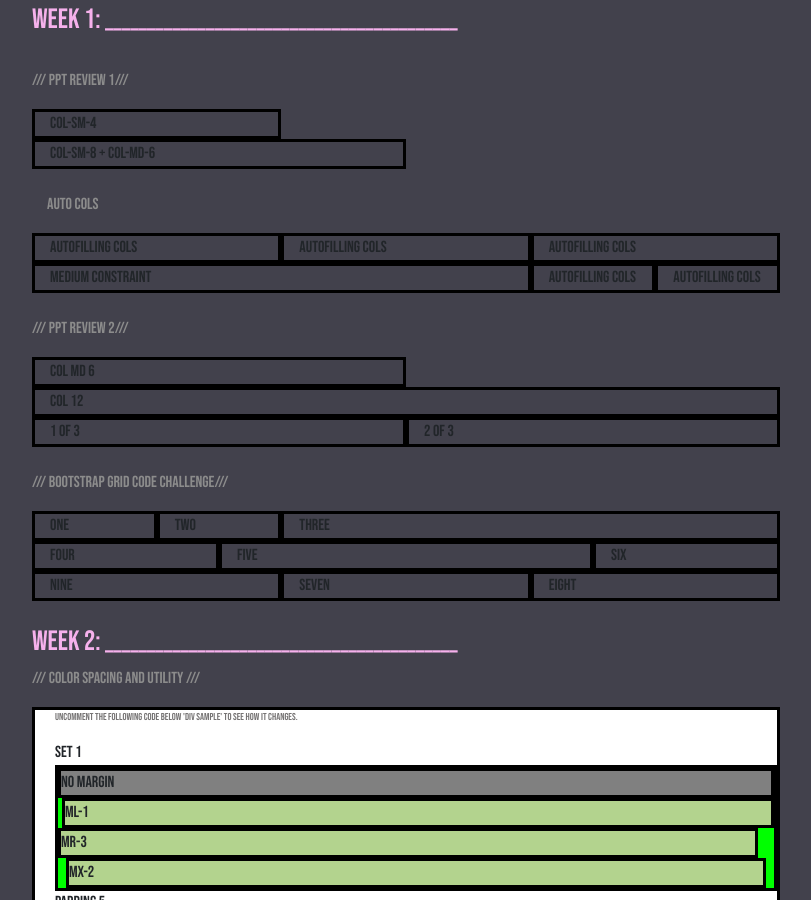
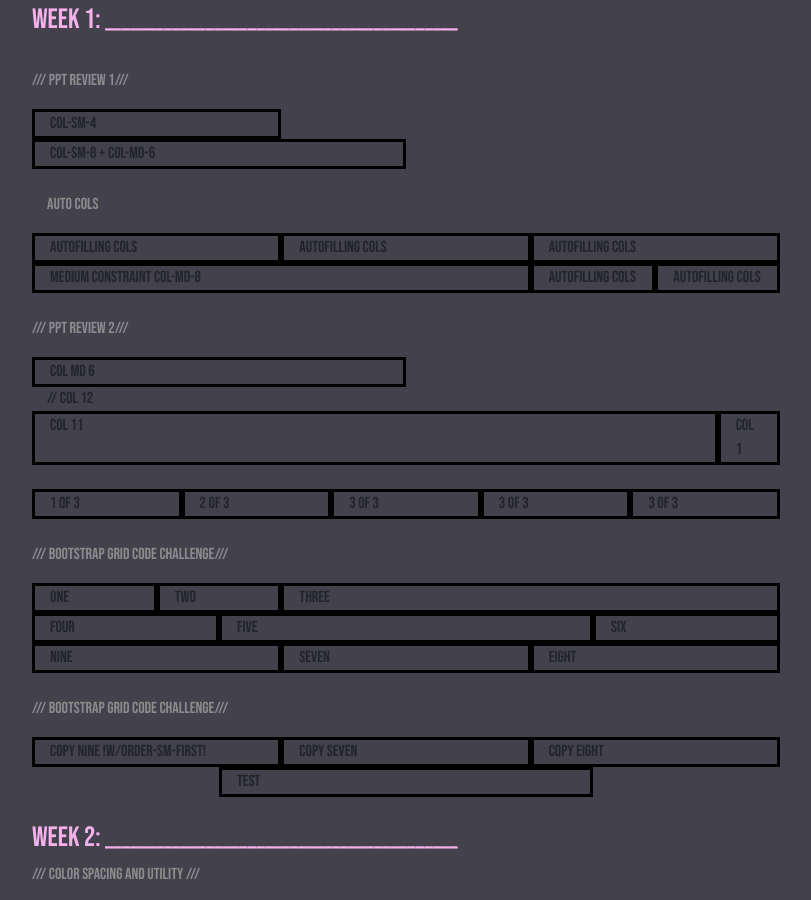
Before and after one commit to andremichalowski/nuCamp-extra-student-excercises, a website: page bootstrap.html in a window 1280 px wide. Shown: the part 522-1422 px from the top of the page, without its empty margins (244-1055 px from the left). Drawn offline with nearby package versions, Linux system fonts and the light colour scheme.

Commit message:
Grid updates

```diff
--- a/bootstrap.html
+++ b/bootstrap.html
@@ -71,12 +71,12 @@
 
             <div class="row">
                 <div class="col col-md-8 col-outline">
-                    Medium constraint
+                    Medium constraint col-md-8
                 </div>
-                <div class="col col-outline">
+                <div class="col col-md col-outline">
                     Autofilling cols
                 </div>
-                <div class="col col-outline">
+                <div class="col col-md col-outline">
                     Autofilling cols
                 </div>
 
@@ -92,11 +92,18 @@
                       Col md 6
                     </div>
                 </div>
+                // col 12
                 <div class="row">
-                    <div class="col-12 col-outline">
-                      Col 12
+                    <div class="col-11 col-outline">
+                      Col 11
                     </div>
+                    <div class="col-1 col-outline">
+                      Col 1
+                    </div>
+
                 </div>
+
+            </br>
 
                 <div class="row">
                     <div class="col col-outline">
@@ -105,7 +112,7 @@
                     <div class="col col-outline">
                       2 of 3
                     </div>
-                    <!-- <div class="col col-outline">
+                    <div class="col col-outline">
                       3 of 3
                     </div>
                     <div class="col col-outline">
@@ -113,7 +120,7 @@
                     </div>
                     <div class="col col-outline">
                       3 of 3
-                    </div> -->
+                    </div>
                 </div>
             </div>
 
@@ -133,9 +140,9 @@
                     <div class="col col-outline">
                       Three
                     </div>
-                  </div>
+                </div>
 
-                  <div class="row">
+                <div class="row">
                     <div class="col col-outline">
                       Four
                     </div>
@@ -145,20 +152,46 @@
                     <div class="col col-outline">
                       Six
                     </div>
-                  </div>
-                  <div class="row">
+                </div>
+
+                <div class="row">
                     <div class="col-lg col-outline">
                       Seven
                     </div>
                     <div class="col-lg col-outline">
                       Eight
                     </div>
-                    <div class="col-lg order-sm-first col-outline"> <!-- this final one could just be col and it would work too, but seems more legit to make it consistent to show intent -->
+                    <div class="col-lg order-lg-first col-outline"> <!-- this final one could just be col and it would work too, but seems more legit to make it consistent to show intent -->
                       Nine
                     </div>
                 </div>
             </div>
-    </br>
+
+        </br>
+
+    <p>/// BOOTSTRAP GRID CODE CHALLENGE///</p>
+
+            <div class="container">
+                <div class="row">
+                    <div class="col-lg col-outline">
+                      Copy Seven
+                    </div>
+                    <div class="col-lg col-outline">
+                      Copy Eight
+                    </div>
+                    <div class="col-lg order-sm-first col-outline"> <!-- this final one could just be col and it would work too, but seems more legit to make it consistent to show intent -->
+                      Copy Nine !w/order-sm-first!
+                    </div>
+                </div>
+            </div>
+            <div class="container">
+                <div class="row">
+                    <div class="col-sm-6 offset-lg-3 col-outline">
+                        Test
+                    </div>
+                </div>
+            </div>
+        </br>
 
         <div class="bottom-border">
             <h3>Week 2: __________________________________________</h3>
@@ -243,7 +276,7 @@
                         <label for="inputPassword3" class="col-sm-2 col-form-label">Password</label>
                         <div class="col-sm-10">
                         <!-- <input type="password" class="form-control" id="inputPassword3" placeholder="Password"> -->
-                        <input type="password" class="form-control-lg" id="inputPassword3" placeholder="Password">
+                        <input type="password" class="form-control-sm" id="inputPassword3" placeholder="Password">
                         </div>
                     </div>
 
@@ -340,12 +373,14 @@
                     <div class="col">
                         <div class="media bb">
 
+
                             <div class="media-body align-self-center">
                                 <h3>Brutalism in the 1960's</h3>
                                 <p class="d-none d-sm-block">Taking a look from urban centers.</p>
                             </div>
 
                             <img class="d-flex mr-3 img-thumbnail" src="img/img1.png" alt="Breadcrumb Trail" />
+
                         </div>
                     </div>
                 </div>
@@ -443,7 +478,7 @@
                                 </div>
                             </div>
 
-                            <!-- <div class="card">
+                            <div class="card">
                                 <div role="tab" class="card-header">
                                     <h4>
                                         <a class="collapsed" data-toggle="collapse" data-target="#mongo">
@@ -469,7 +504,7 @@
                                         </div>
                                     </div>
                                 </div>
-                            </div> -->
+                            </div>
                         </div>
                     </div>
                 </div>
```
